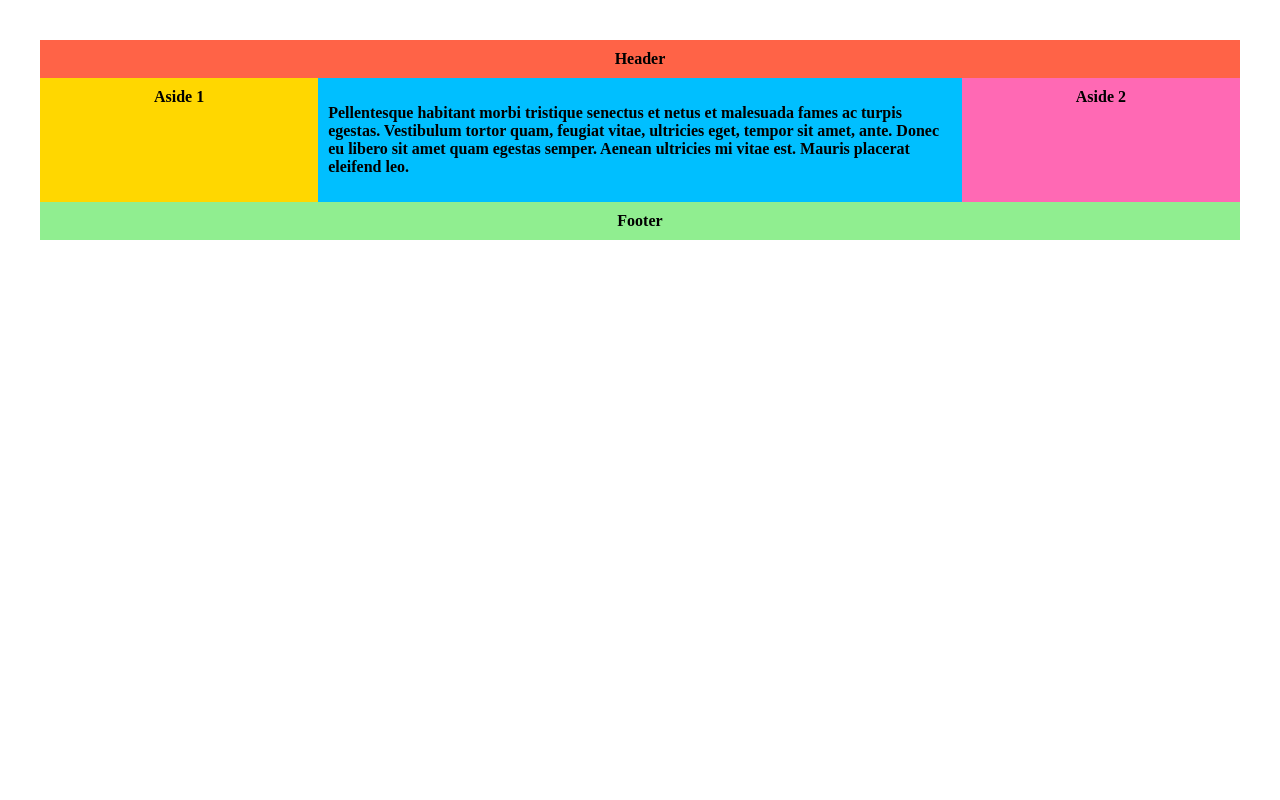
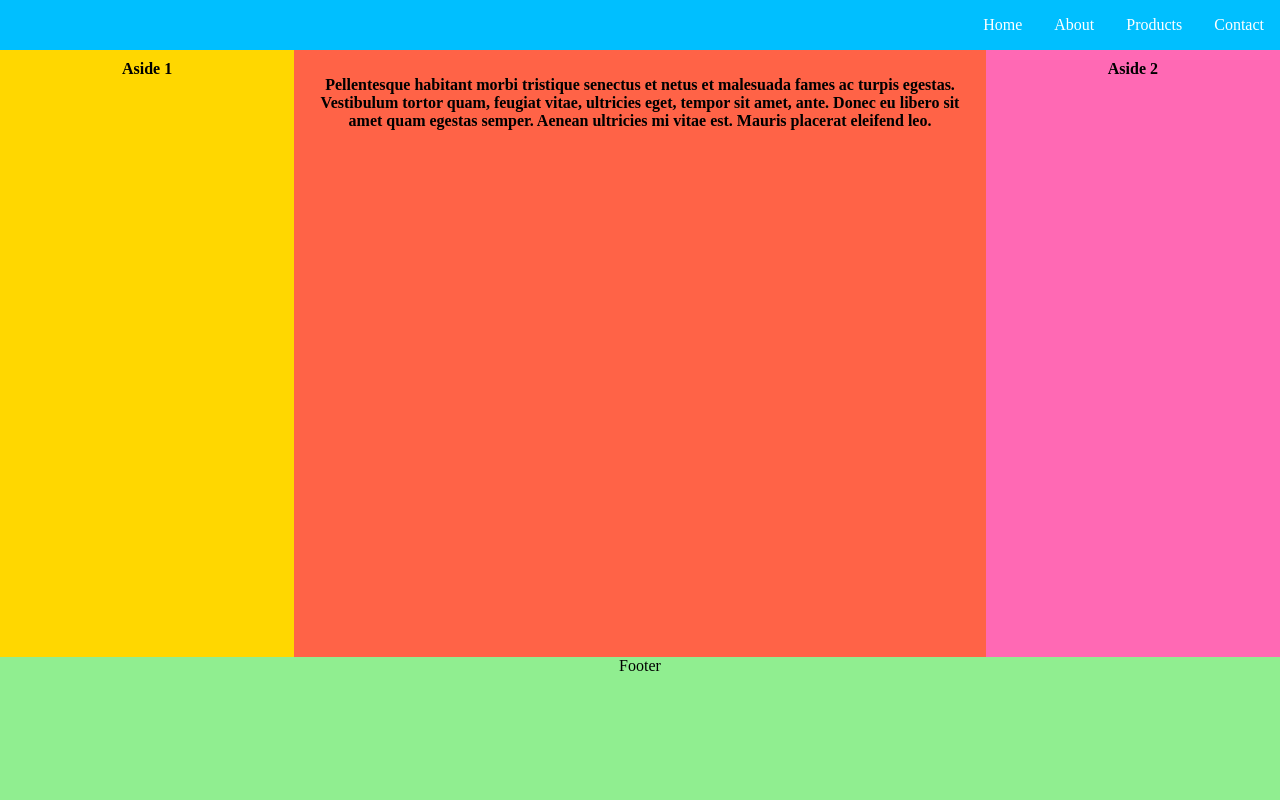
Before and after one commit to shaheenrumi/flexexampletwo, a plain HTML site: page index.html in a window 1280 px wide. Drawn offline with Linux system fonts and the light colour scheme; a script that the page names is missing.

Commit message:
first commit

```diff
--- a/css/styles.css
+++ b/css/styles.css
@@ -1,38 +1,85 @@
+body{
+  margin: 0;
+  min-height: 100vh;
+  display: flex;
+  flex-direction: column;
+
+}
+
+.navbar .navigation {
+  list-style: none;
+  margin: 0;
+  background: deepskyblue;
+  display: flex;
+  flex-flow: row wrap;
+  justify-content: flex-end;
+}
+
+.navbar .navigation a {
+  text-decoration: none;
+  display: block;
+  padding: 1em;
+  color: white;
+}
+
+.navbar .navigation a:hover {
+  background: darken(deepskyblue, 2%);
+}
+
 .wrapper {
+    flex: 1;
     display: flex;
     flex-flow: row wrap;
     font-weight: bold;
     text-align: center;
+    background: tomato;
   }
+
+
+
 
   .wrapper > * {
     padding: 10px;
     flex: 1 100%;
   }
 
-  .header {
-    background: tomato;
+.wrapper {
+   text-align: center ;
+
   }
 
-  .footer {
-    background: lightgreen;
+   .header{
+    flex: 0.30;
+    text-align: center;
   }
-
-  .main {
-    text-align: left;
-    background: deepskyblue;
+  .header{
+    background-color: blue;
+  }
+  .main p{
+    flex: 0.45;
   }
 
   .aside-1 {
     background: gold;
+    /* flex: 0.15; */
+    text-align: center;
   }
 
   .aside-2 {
     background: hotpink;
+    /* flex: 0.15; */
+    text-align: center;
+
+  }
+  .footer {
+    background: lightgreen;
+    flex: 0.25;
+    text-align: center;
   }
 
   @media all and (min-width: 600px) {
-    .aside { flex: 1 auto; }
+    .aside-1 { flex: 1 auto; }
+    .aside-2 { flex: 1 auto; }
   }
 
   @media all and (min-width: 800px) {
@@ -43,6 +90,9 @@
     .footer  { order: 4; }
   }
 
-  body {
-    padding: 2em;
+
+@media all and (max-width: 800px) {
+  .navbar .navigation  {
+    justify-content: space-around;
   }
+}
--- a/index.html
+++ b/index.html
@@ -9,16 +9,25 @@
     <script src="main.js"></script>
 </head>
 <body>
+    <header class="navbar">
+            <ul class="navigation">
+                    <li><a href="#">Home</a></li>
+                    <li><a href="#">About</a></li>
+                    <li><a href="#">Products</a></li>
+                    <li><a href="#">Contact</a></li>
+                </ul>
+     </header>
 
+ <section class="wrapper">
 
-    <div class="wrapper">
-        <header class="header">Header</header>
         <article class="main">
-          <p>Pellentesque habitant morbi tristique senectus et netus et malesuada fames ac turpis egestas. Vestibulum tortor quam, feugiat vitae, ultricies eget, tempor sit amet, ante. Donec eu libero sit amet quam egestas semper. Aenean ultricies mi vitae est. Mauris placerat eleifend leo.</p>
+          <p>Pellentesque habitant morbi tristique senectus et netus et malesuada fames ac turpis egestas.
+              Vestibulum tortor quam, feugiat vitae, ultricies eget, tempor sit amet, ante. Donec eu libero
+               sit amet quam egestas semper. Aenean ultricies mi vitae est. Mauris placerat eleifend leo.</p>
         </article>
         <aside class="aside aside-1">Aside 1</aside>
         <aside class="aside aside-2">Aside 2</aside>
-        <footer class="footer">Footer</footer>
-     </div>
+ </section>
+ <footer class="footer">Footer</footer>
 </body>
 </html>
```
